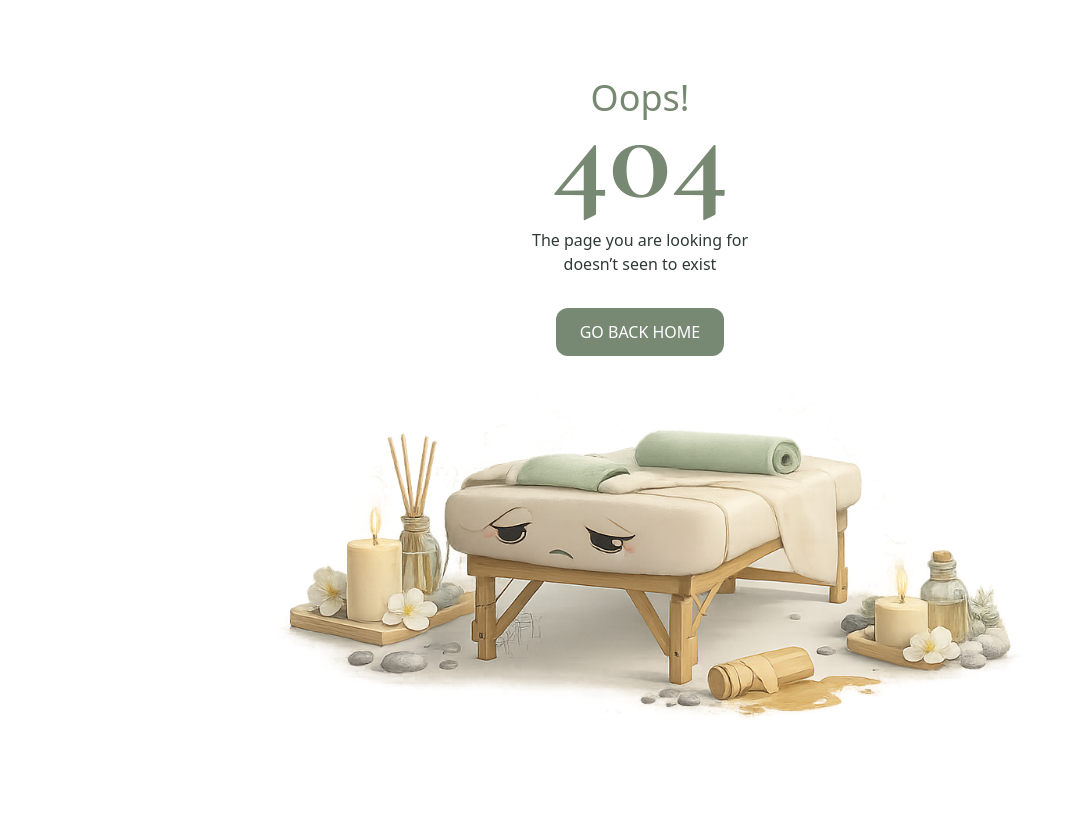
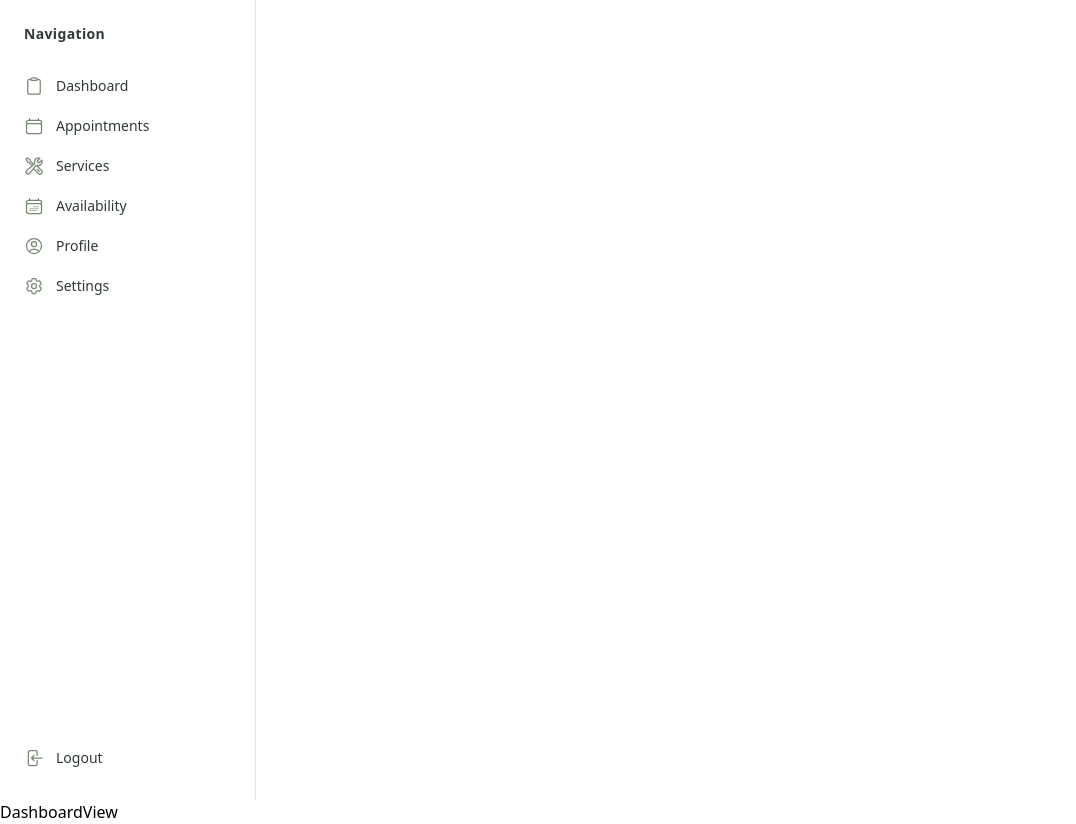
Before and after one commit to Stradow/booking-app, a React (Vite) app in the folder frontend/: page /admin in a window 1280 px wide. Before the commit this address had no page. Shown: the whole page, without its empty margins (0-1076 px from the left). Before the commit the page ends 800 px from the top, so only its background shows below. Built offline with nearby package versions, Linux system fonts and the light colour scheme.

Commit message:
admin sidebar layout

```diff
--- a/frontend/index.html
+++ b/frontend/index.html
@@ -7,7 +7,7 @@
     <link rel="preconnect" href="https://fonts.googleapis.com" />
     <link rel="preconnect" href="https://fonts.gstatic.com" crossorigin />
     <link
-      href="https://fonts.googleapis.com/css2?family=Cormorant:wght@400;600;700&display=swap"
+      href="https://fonts.googleapis.com/css2?family=Cormorant:wght@400;600;700&family=Inter:wght@400;500;600;700&display=swap"
       rel="stylesheet"
     />
 
--- a/frontend/src/App.jsx
+++ b/frontend/src/App.jsx
@@ -2,6 +2,13 @@ import { BrowserRouter, Routes, Route } from "react-router-dom";
 import Home from "./Pages/Home";
 import BookingPage from "./Pages/BookingPage";
 import NotFoundPage from "./Pages/NotFoundPage";
+import AdminPage from "./Pages/admin/AdminPage";
+import DashboardView from "./components/admin/views/DashboardView";
+import AppointmentsView from "./components/admin/views/AppointmentsView";
+import ServicesView from "./components/admin/views/ServicesView";
+import AvailabilityView from "./components/admin/views/AvailabilityView";
+import ProfileView from "./components/admin/views/ProfileView";
+import SettingsView from "./components/admin/views/SettingsView";
 
 function App() {
   return (
@@ -10,6 +17,16 @@ function App() {
         <Routes>
           <Route path="/" element={<Home />} />
           <Route path="/booking" element={<BookingPage />} />
+
+          <Route path="/admin" element={<AdminPage />}>
+            <Route index element={<DashboardView />} />
+            <Route path="appointments" element={<AppointmentsView />} />
+            <Route path="services" element={<ServicesView />} />
+            <Route path="availability" element={<AvailabilityView />} />
+            <Route path="profile" element={<ProfileView />} />
+            <Route path="settings" element={<SettingsView />} />
+          </Route>
+
           <Route path="/*" element={<NotFoundPage />} />
         </Routes>
       </BrowserRouter>
--- a/frontend/src/Pages/admin/AdminPage.jsx
+++ b/frontend/src/Pages/admin/AdminPage.jsx
@@ -1,4 +1,14 @@
+import AdminSidebar from "../../components/admin/AdminSidebar";
+import { Outlet } from "react-router-dom";
+
 function AdminPage() {
-  return <div>AdminPage</div>;
+  return (
+    <div>
+      <AdminSidebar />
+      <main>
+        <Outlet />
+      </main>
+    </div>
+  );
 }
 export default AdminPage;
--- a/frontend/src/components/admin/AdminSidebar.jsx
+++ b/frontend/src/components/admin/AdminSidebar.jsx
@@ -1,6 +1,98 @@
+import { NavLink } from "react-router-dom";
+import {
+  ClipboardIcon,
+  CalendarIcon,
+  WrenchScrewdriverIcon,
+  CalendarDaysIcon,
+  UserCircleIcon,
+  Cog6ToothIcon,
+  ArrowLeftEndOnRectangleIcon,
+} from "@heroicons/react/24/outline";
+
 function AdminSidebar() {
   return (
-    <div>AdminSidebar</div>
-  )
+    <aside className="w-64 min-h-screen bg-white border-r border-[#E4EAE7] flex flex-col">
+      <div className="px-6 py-6">
+        <h3 className="text-sm font-semibold text-[#2F3A36] tracking-wide">
+          Navigation
+        </h3>
+      </div>
+
+      <nav className="flex flex-col gap-1 px-2 flex-1">
+        <NavLink
+          to="/admin"
+          end
+          className="group flex items-center gap-3 px-4 py-2"
+        >
+          <ClipboardIcon className="size-5 text-[#778873] group-[aria-current=page]:text-[#D6B1A3]" />
+          <span className="text-sm text-[#2F3A36] group-[aria-current=page]:text-[#6B6F6C]">
+            Dashboard
+          </span>
+        </NavLink>
+
+        <NavLink
+          to="/admin/appointments"
+          className="group flex items-center gap-3 px-4 py-2"
+        >
+          <CalendarIcon className="size-5 text-[#778873] group-[aria-current=page]:text-[#D6B1A3]" />
+          <span className="text-sm text-[#2F3A36] group-[aria-current=page]:text-[#6B6F6C]">
+            Appointments
+          </span>
+        </NavLink>
+
+        <NavLink
+          to="/admin/services"
+          className="group flex items-center gap-3 px-4 py-2"
+        >
+          <WrenchScrewdriverIcon className="size-5 text-[#778873] group-[aria-current=page]:text-[#D6B1A3]" />
+          <span className="text-sm text-[#2F3A36] group-[aria-current=page]:text-[#6B6F6C]">
+            Services
+          </span>
+        </NavLink>
+
+        <NavLink
+          to="/admin/availability"
+          className="group flex items-center gap-3 px-4 py-2"
+        >
+          <CalendarDaysIcon className="size-5 text-[#778873] group-[aria-current=page]:text-[#D6B1A3]" />
+          <span className="text-sm text-[#2F3A36] group-[aria-current=page]:text-[#6B6F6C]">
+            Availability
+          </span>
+        </NavLink>
+
+        <NavLink
+          to="/admin/profile"
+          className="group flex items-center gap-3 px-4 py-2"
+        >
+          <UserCircleIcon className="size-5 text-[#778873] group-[aria-current=page]:text-[#D6B1A3]" />
+          <span className="text-sm text-[#2F3A36] group-[aria-current=page]:text-[#6B6F6C]">
+            Profile
+          </span>
+        </NavLink>
+
+        <NavLink
+          to="/admin/settings"
+          className="group flex items-center gap-3 px-4 py-2"
+        >
+          <Cog6ToothIcon className="size-5 text-[#778873] group-[aria-current=page]:text-[#D6B1A3]" />
+          <span className="text-sm text-[#2F3A36] group-[aria-current=page]:text-[#6B6F6C]">
+            Settings
+          </span>
+        </NavLink>
+      </nav>
+
+      <div className="px-2 pb-6">
+        <NavLink
+          to="/admin/logout"
+          className="group flex items-center gap-3 px-4 py-2"
+        >
+          <ArrowLeftEndOnRectangleIcon className="size-5 text-[#778873] group-[aria-current=page]:text-[#D6B1A3]" />
+          <span className="text-sm text-[#2F3A36] group-[aria-current=page]:text-[#6B6F6C]">
+            Logout
+          </span>
+        </NavLink>
+      </div>
+    </aside>
+  );
 }
-export default AdminSidebar
+export default AdminSidebar;
```
Also changed, not shown: 1 other file (tests, documents, lock files or other folders).
